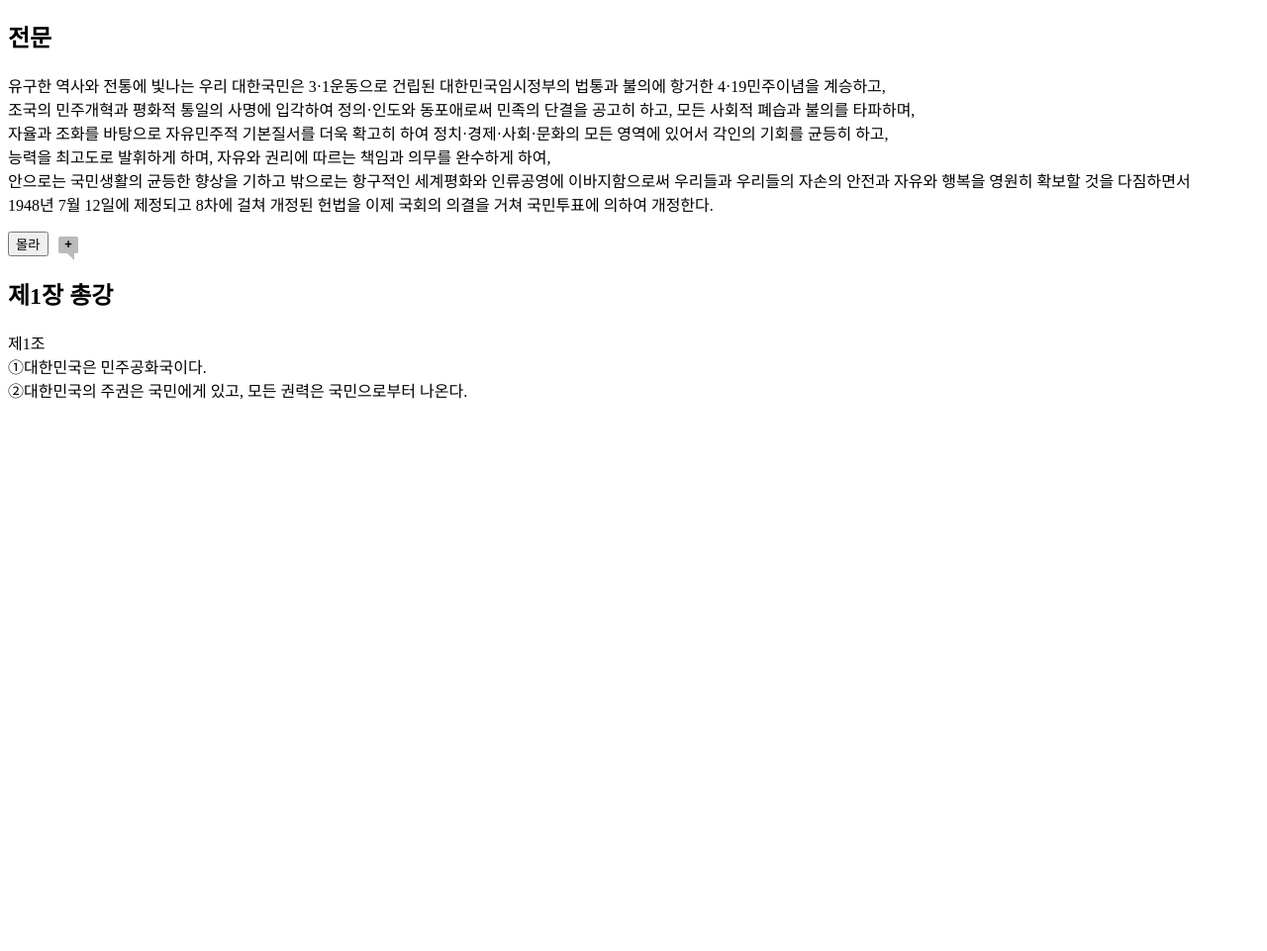
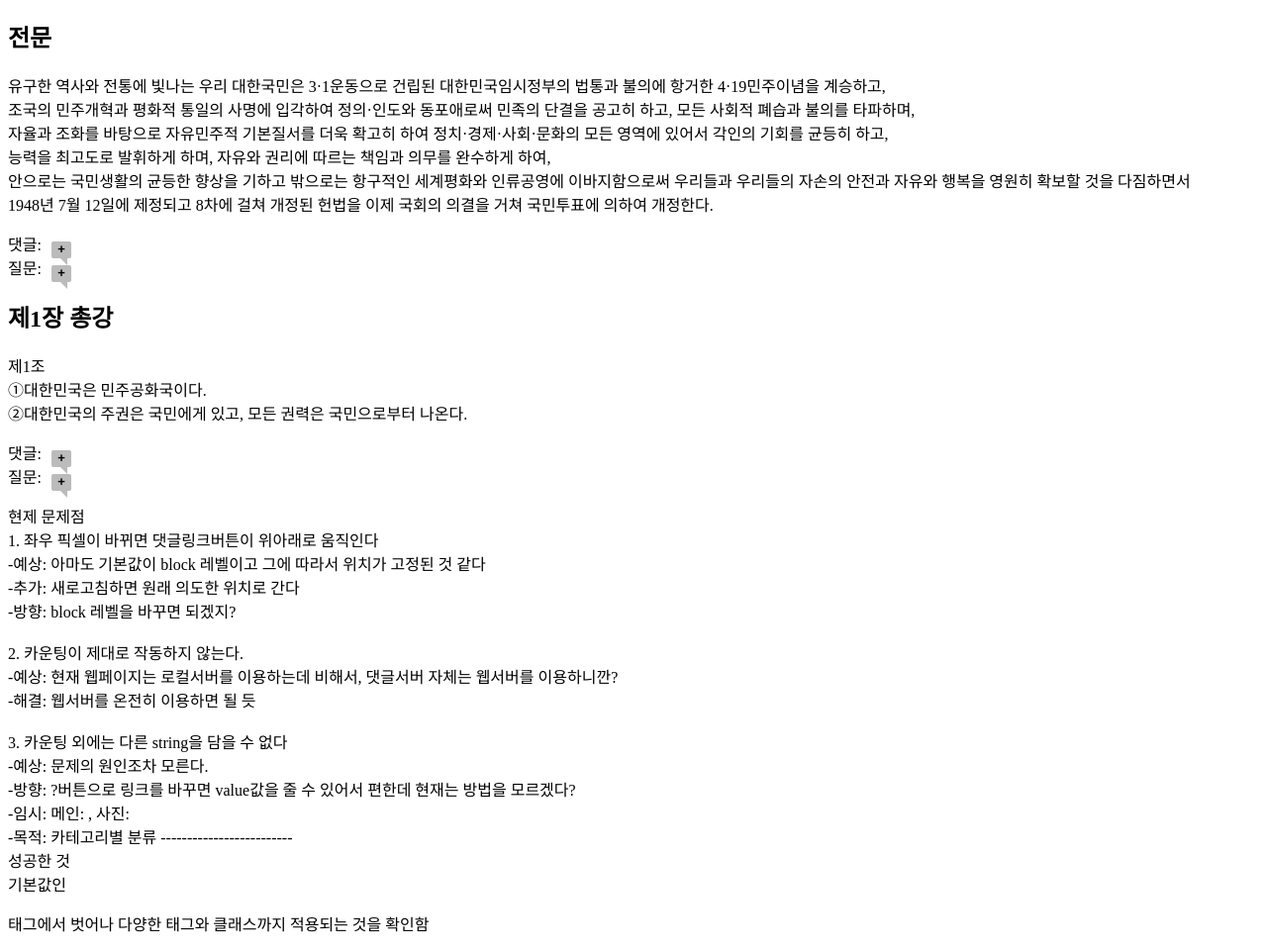
Before and after one commit to editor-duck/inlinecomments, a plain HTML site: page simple.html in a window 1280 px wide. Shown: the part 70-1031 px from the top of the page at 99% size. Before the commit the page ends 800 px from the top, so only its background shows below. Drawn offline with nearby package versions, Linux system fonts and the light colour scheme.

Commit message:
Update simple.html

```diff
--- a/simple.html
+++ b/simple.html
@@ -9,7 +9,7 @@
     <script>
       disqus_shortname = 'inlinediqustest';
       jQuery(document).ready(function() {
-        jQuery("button").inlineDisqussions();
+        jQuery(".each").inlineDisqussions();
       });
     </script>
 
@@ -26,8 +26,8 @@
           <br>안으로는 국민생활의 균등한 향상을 기하고 밖으로는 항구적인 세계평화와 인류공영에 이바지함으로써 우리들과 우리들의 자손의 안전과 자유와 행복을 영원히 확보할 것을 다짐하면서
           <br>1948년 7월 12일에 제정되고 8차에 걸쳐 개정된 헌법을 이제 국회의 의결을 거쳐 국민투표에 의하여 개정한다.
         </p>
-        <button>몰라</button>
-
+          <span class="each">댓글:</span>
+          <br><span class="each">질문:</span>
     <h2>제1장 총강</h2>
 
       <p>
@@ -35,7 +35,32 @@
         <br>①대한민국은 민주공화국이다.
         <br>②대한민국의 주권은 국민에게 있고, 모든 권력은 국민으로부터 나온다.
       </p>
+        <span class="each">댓글:</span>
+        <br><span class="each">질문:</span>
 
+    <p>
+     현제 문제점
+      <br>1. 좌우 픽셀이 바뀌면 댓글링크버튼이 위아래로 움직인다
+       <br>-예상: 아마도 기본값이 block 레벨이고 그에 따라서 위치가 고정된 것 같다
+       <br>-추가: 새로고침하면 원래 의도한 위치로 간다
+       <br>-방향: block 레벨을 바꾸면 되겠지?
+       <br>
+       <br>
+      2. 카운팅이 제대로 작동하지 않는다.
+       <br>-예상: 현재 웹페이지는 로컬서버를 이용하는데 비해서, 댓글서버 자체는 웹서버를 이용하니깐?
+       <br>-해결: 웹서버를 온전히 이용하면 될 듯
+       <br>
+       <br>
+      3. 카운팅 외에는 다른 string을 담을 수 없다
+       <br>-예상: 문제의 원인조차 모른다.
+       <br>-방향: ?버튼으로 링크를 바꾸면 value값을 줄 수 있어서 편한데 현재는 방법을 모르겠다?
+       <br>-임시: <span class="any">메인:</span> , <span class="any">사진:</span>
+       <br>-목적: 카테고리별 분류
+
+      -------------------------<br>
+      성공한 것
+      <br>기본값인 <p>태그에서 벗어나 다양한 태그와 클래스까지 적용되는 것을 확인함
+    </p>
 
   </body>
 </html>
```
